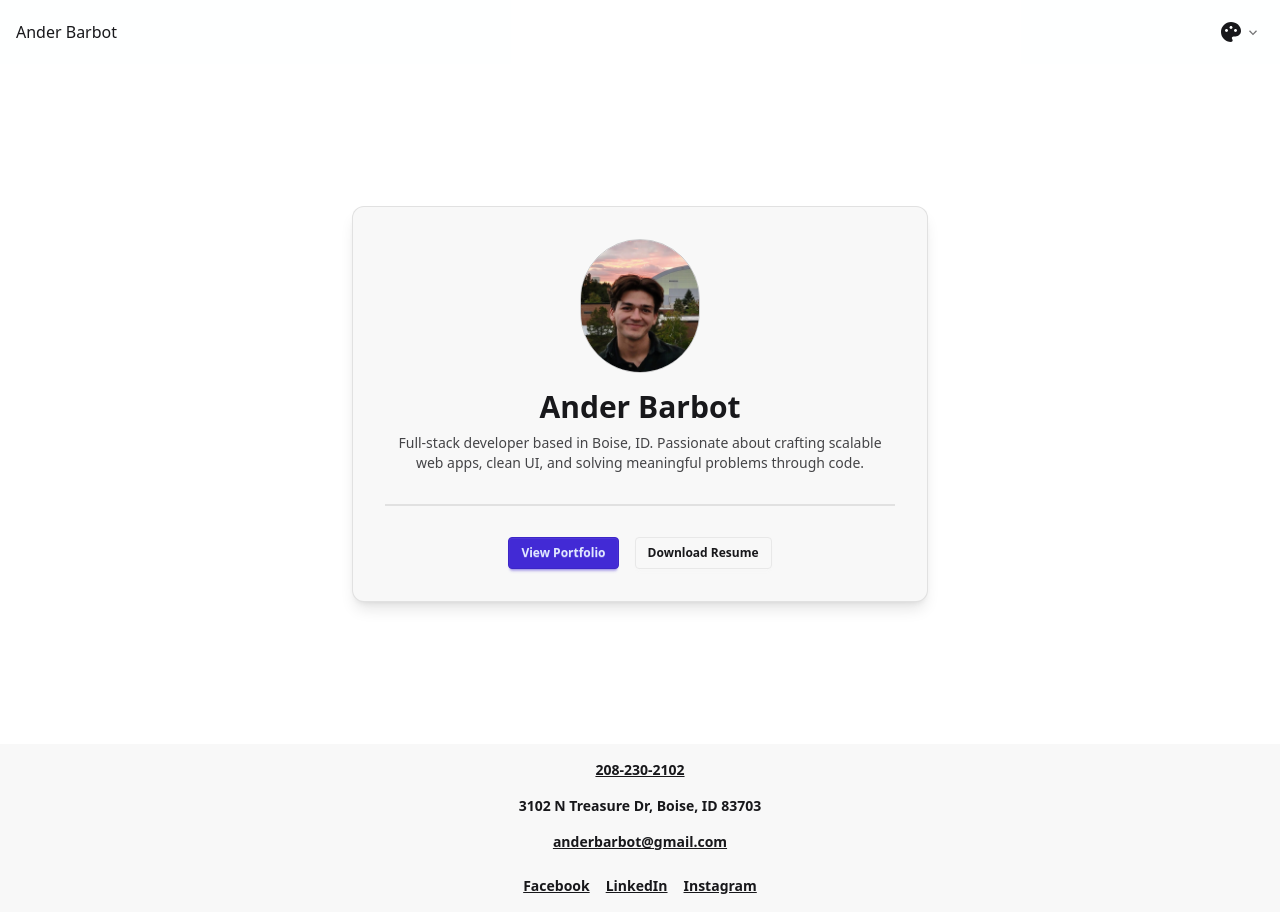
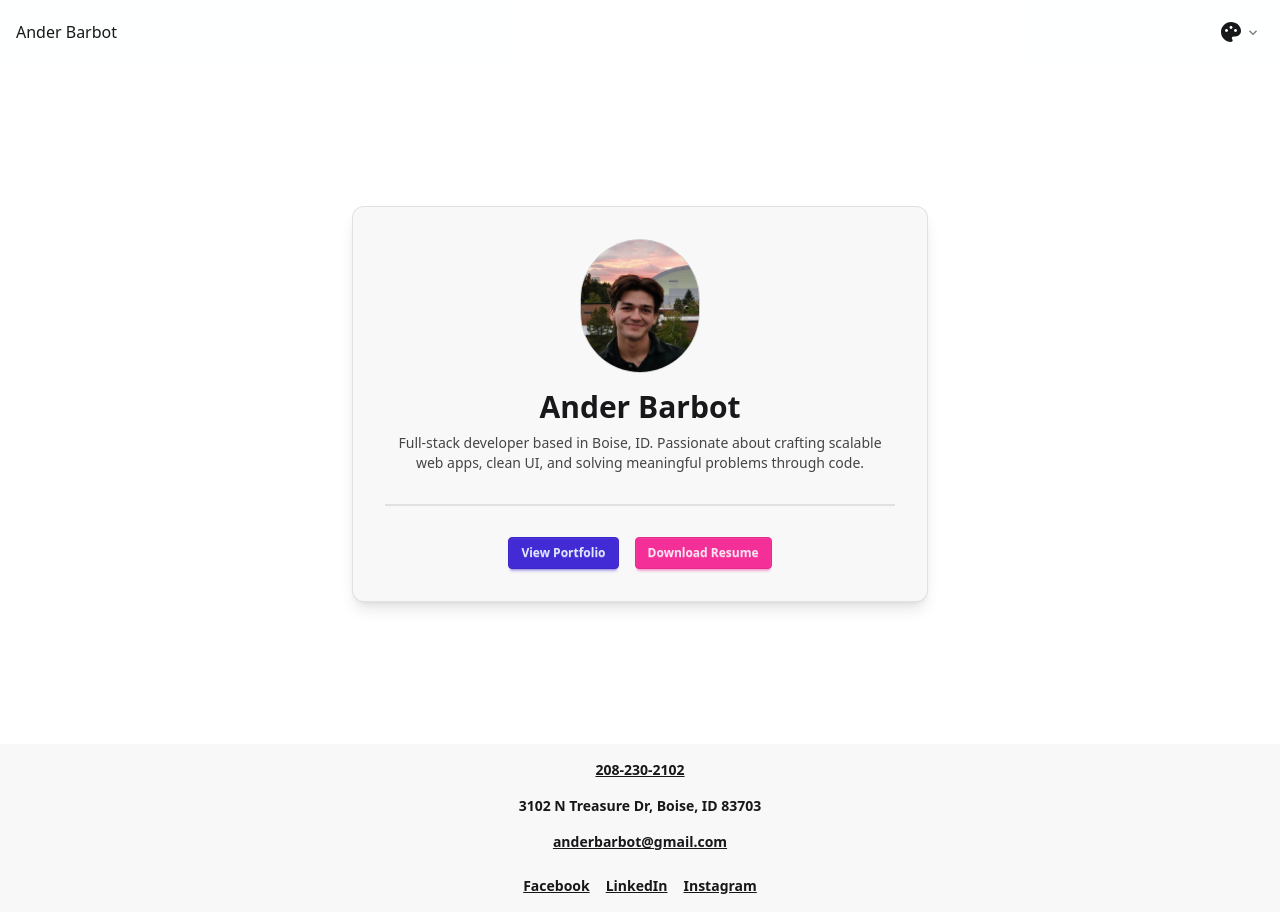
Before and after one commit to AnderBarbot/ander-portfolio, a Next.js app: page / in a window 1280 px wide. Built offline with nearby package versions, Linux system fonts and the light colour scheme.

Commit message:
small - working resume

```diff
--- a/src/app/page.tsx
+++ b/src/app/page.tsx
@@ -25,8 +25,8 @@ export default function Home() {
             View Portfolio
           </Link>
           <a
-            href="/resume.pdf"
-            className="btn btn-S btn-sm"
+            href="/AnderBarbotResume.pdf"
+            className="btn btn-secondary btn-sm"
             target="_blank"
             rel="noopener noreferrer"
             download
--- a/src/components/Navbar.tsx
+++ b/src/components/Navbar.tsx
@@ -17,7 +17,6 @@ export default function Navbar() {
   }, []);
 
   return (
-    <>
       <nav
         className={`navbar transition-colors duration-300 sticky bg-base-100/90 top-0 z-30 w-full [transform:translate3d(0,0,0)] backdrop-blur transition-shadow duration-100 px-4 ${
           isScrolled ? "shadow-xs" : ""
@@ -171,6 +170,5 @@ export default function Navbar() {
         </div> */}
         </div>
       </nav>
-    </>
   );
 }
--- a/src/components/ThemeSwitcher.tsx
+++ b/src/components/ThemeSwitcher.tsx
@@ -34,9 +34,9 @@ export default function ThemeSwitcherDropdown() {
   return (
     <div className="dropdown dropdown-end">
       {/* Trigger button */}
-      <div
+      <button
+        type="button"
         tabIndex={0}
-        role="button"
         className="btn group btn-sm gap-1.5 px-1.5 btn-ghost"
       >
         <svg
@@ -66,7 +66,7 @@ export default function ThemeSwitcherDropdown() {
         >
           <path d="M1799 349l242 241-1017 1017L7 590l242-241 775 775 775-775z"></path>
         </svg>
-      </div>
+       </button>
 
       {/* Dropdown content */}
       <div
```
Also changed, not shown: 2 other files (tests, documents, lock files or other folders).
